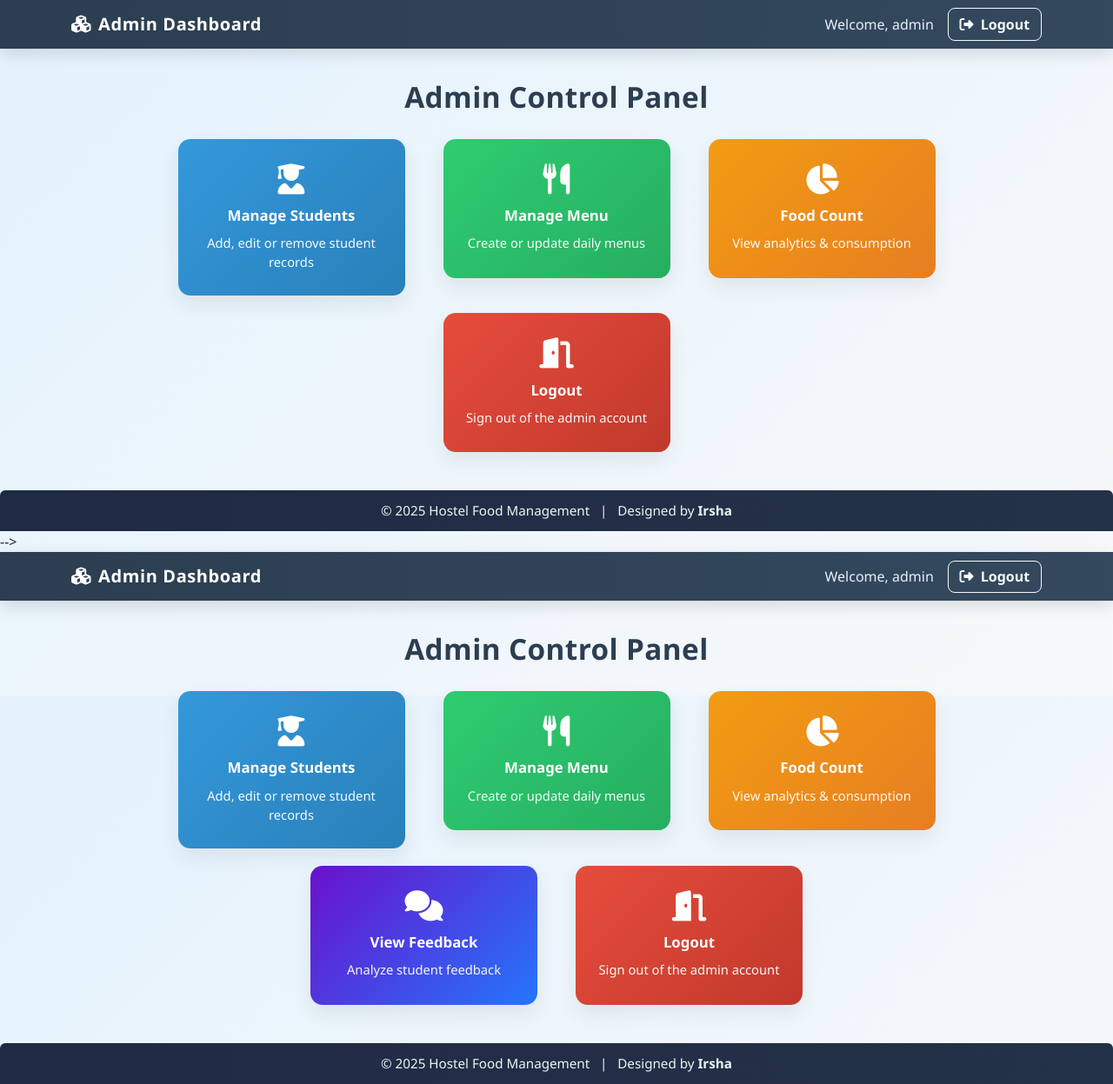
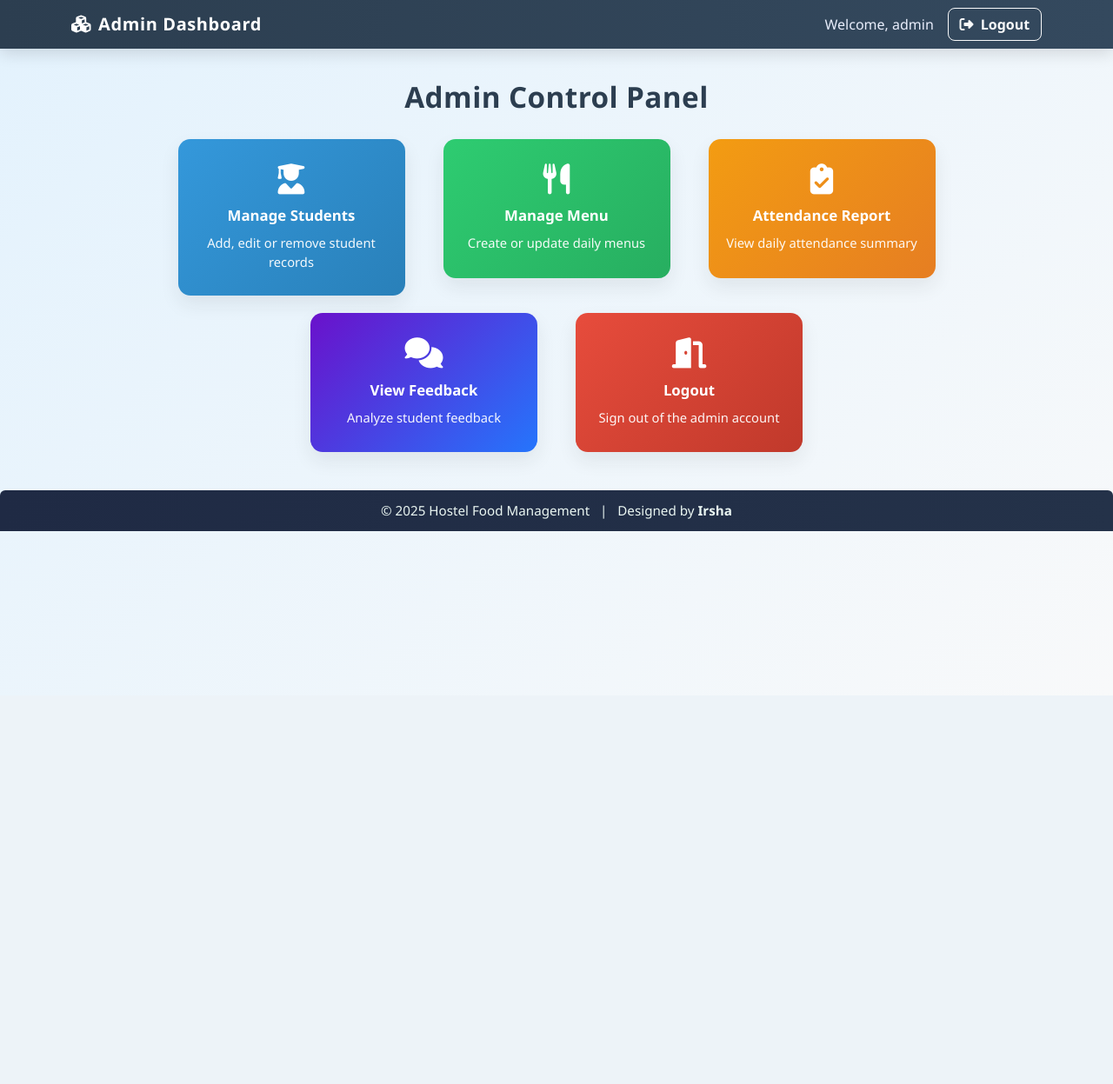
Before and after one commit to Shafkat494/chillies, a Flask app: page /admin_dashboard in a window 1280 px wide. Shown: the whole page at 87% size. After the commit the page ends 611 px from the top, so only its background shows below. Run offline with Flask 3, Linux system fonts and the light colour scheme; a user stored in the database is signed in.

Commit message:
Update admin_dashboard.html

```diff
--- a/templates/admin_dashboard.html
+++ b/templates/admin_dashboard.html
@@ -1,188 +1,3 @@
-<!-- <!DOCTYPE html>
-<html lang="en">
-<head>
-  <meta charset="UTF-8" />
-  <meta name="viewport" content="width=device-width,initial-scale=1" />
-  <title>Admin Dashboard</title>
-
-  <!-- Bootstrap CSS (stable CDN) -->
-  <link href="https://cdn.jsdelivr.net/npm/bootstrap@5.3.3/dist/css/bootstrap.min.css" rel="stylesheet">
-
-  <!-- FontAwesome -->
-  <link href="https://cdnjs.cloudflare.com/ajax/libs/font-awesome/6.5.0/css/all.min.css" rel="stylesheet">
-
-  <style>
-    /* ---------- Base ---------- */
-    :root{
-      --bg-grad-1: #e3f2fd;
-      --bg-grad-2: #f8f9fa;
-      --nav-grad-1: #2c3e50;
-      --nav-grad-2: #34495e;
-      --glass-bg: rgba(255,255,255,0.06);
-    }
-
-    html,body { height:100%; }
-    body {
-      font-family: "Segoe UI", Roboto, "Helvetica Neue", Arial, sans-serif;
-      margin: 0;
-      min-height: 100%;
-      background: linear-gradient(135deg, var(--bg-grad-1), var(--bg-grad-2));
-      -webkit-font-smoothing:antialiased;
-      -moz-osx-font-smoothing:grayscale;
-      color: #222;
-    }
-
-    /* ---------- Navbar ---------- */
-    .navbar {
-      background: linear-gradient(90deg, var(--nav-grad-1), var(--nav-grad-2));
-      box-shadow: 0 6px 18px rgba(0,0,0,0.12);
-    }
-    .navbar-brand { font-weight:700; color:#fff !important; letter-spacing:0.6px; }
-    .navbar .nav-user { color:#e9eefc; margin-right:12px; }
-    .btn-logout {
-      border-radius: 8px;
-      font-weight:600;
-      padding: 0.35rem 0.8rem;
-    }
-
-    /* ---------- Page header/title ---------- */
-    .dashboard-title {
-      font-weight: 700;
-      color: #2c3e50;
-      text-align: center;
-      margin: 36px 0 28px;
-      font-size: clamp(1.6rem, 2.6vw, 2.4rem);
-      letter-spacing: 0.4px;
-    }
-
-    /* ---------- Cards ---------- */
-    .card-action {
-      border: none;
-      color: #fff;
-      border-radius: 14px;
-      padding: 28px 20px;
-      text-decoration: none;
-      display: block;
-      transition: transform .28s cubic-bezier(.2,.9,.3,1), box-shadow .28s;
-      box-shadow: 0 10px 22px rgba(34,34,34,0.08);
-      min-height: 160px;
-      align-items: center;
-      justify-content: center;
-    }
-
-    .card-action:hover {
-      transform: translateY(-8px);
-      box-shadow: 0 20px 40px rgba(34,34,34,0.12);
-      text-decoration: none;
-      color: inherit;
-    }
-
-    .card-action .fa-2x { font-size: 2.2rem; margin-bottom: 12px; display:block; }
-
-    .card-bg-primary { background: linear-gradient(135deg,#3498db,#2980b9); }
-    .card-bg-success { background: linear-gradient(135deg,#2ecc71,#27ae60); color:#fff; }
-    .card-bg-warning { background: linear-gradient(135deg,#f39c12,#e67e22); color:#fff; }
-    .card-bg-danger  { background: linear-gradient(135deg,#e74c3c,#c0392b); color:#fff; }
-
-    .card-title { font-size: 1.05rem; font-weight:700; margin:0; }
-    .card-sub { opacity: 0.95; font-size: 0.92rem; margin-top:8px; font-weight:500; }
-
-    /* center grid */
-    .grid-row { justify-content: center; gap:1.25rem; }
-
-    /* ---------- Footer ---------- */
-    footer {
-      background: linear-gradient(90deg,#1f2a44,#243249);
-      color: #eaf6f2;
-      text-align: center;
-      padding: 12px 10px;
-      margin-top: 44px;
-      font-size: 0.95rem;
-      border-top-left-radius: 6px;
-      border-top-right-radius: 6px;
-    }
-
-    /* ---------- Responsive ---------- */
-    @media (max-width: 991px) {
-      .grid-row { gap: .9rem; }
-      .card-action { min-height: 140px; padding: 20px; }
-    }
-
-    @media (max-width: 576px){
-      .card-action { padding: 18px; min-height: 120px; }
-      .card-title { font-size: 1rem; }
-      .navbar .nav-user { display:none; }
-    }
-  </style>
-</head>
-<body>
-  <!-- NAVBAR -->
-  <nav class="navbar navbar-expand-lg">
-    <div class="container">
-      <a class="navbar-brand" href="#"><i class="fas fa-cubes me-2"></i>Admin Dashboard</a>
-      <div class="d-flex align-items-center ms-auto">
-        <div class="nav-user me-3">Welcome, {{ session['username'] }}</div>
-        <a href="{{ url_for('logout') }}" class="btn btn-outline-light btn-logout"><i class="fas fa-sign-out-alt me-1"></i> Logout</a>
-      </div>
-    </div>
-  </nav>
-
-  <!-- PAGE CONTENT -->
-  <main class="container">
-    <h1 class="dashboard-title">Admin Control Panel</h1>
-
-    <div class="row grid-row">
-      <div class="col-lg-3 col-md-4 col-sm-6">
-        <a href="{{ url_for('students') }}" class="card-action card-bg-primary text-center">
-          <i class="fas fa-user-graduate fa-2x"></i>
-          <div class="card-title">Manage Students</div>
-          <div class="card-sub">Add, edit or remove student records</div>
-        </a>
-      </div>
-
-      <div class="col-lg-3 col-md-4 col-sm-6">
-        <a href="{{ url_for('menu') }}" class="card-action card-bg-success text-center">
-          <i class="fas fa-utensils fa-2x"></i>
-          <div class="card-title">Manage Menu</div>
-          <div class="card-sub">Create or update daily menus</div>
-        </a>
-      </div>
-
-      <div class="col-lg-3 col-md-4 col-sm-6">
-        <a href="{{ url_for('food_count') }}" class="card-action card-bg-warning text-center">
-          <i class="fas fa-chart-pie fa-2x"></i>
-          <div class="card-title">Food Count</div>
-          <div class="card-sub">View analytics & consumption</div>
-        </a>
-      </div>
-
-      <div class="col-lg-3 col-md-4 col-sm-6">
-        <a href="{{ url_for('logout') }}" class="card-action card-bg-danger text-center">
-          <i class="fas fa-door-open fa-2x"></i>
-          <div class="card-title">Logout</div>
-          <div class="card-sub">Sign out of the admin account</div>
-        </a>
-      </div>
-    </div>
-
-  </main>
-
-  <!-- FOOTER -->
-  <footer>
-    <div>&copy; 2025 Hostel Food Management &nbsp; | &nbsp; Designed by <strong>Irsha</strong></div>
-  </footer>
-
-  <!-- Bootstrap JS (bundle includes Popper) -->
-  <script src="https://cdn.jsdelivr.net/npm/bootstrap@5.3.3/dist/js/bootstrap.bundle.min.js"></script>
-</body>
-</html>
-
-
-
-
- -->
-
-
 <!DOCTYPE html>
 <html lang="en">
 <head>
@@ -334,12 +149,13 @@
       </div>
 
       <div class="col-lg-3 col-md-4 col-sm-6">
-        <a href="{{ url_for('food_count') }}" class="card-action card-bg-warning text-center">
-          <i class="fas fa-chart-pie fa-2x"></i>
-          <div class="card-title">Food Count</div>
-          <div class="card-sub">View analytics & consumption</div>
+        <a href="{{ url_for('attendance_report') }}" class="card-action card-bg-warning text-center">
+          <i class="fas fa-clipboard-check fa-2x"></i>
+          <div class="card-title">Attendance Report</div>
+          <div class="card-sub">View daily attendance summary</div>
         </a>
       </div>
+
 
       <!-- View Feedback -->
       <div class="col-lg-3 col-md-4 col-sm-6">
```
